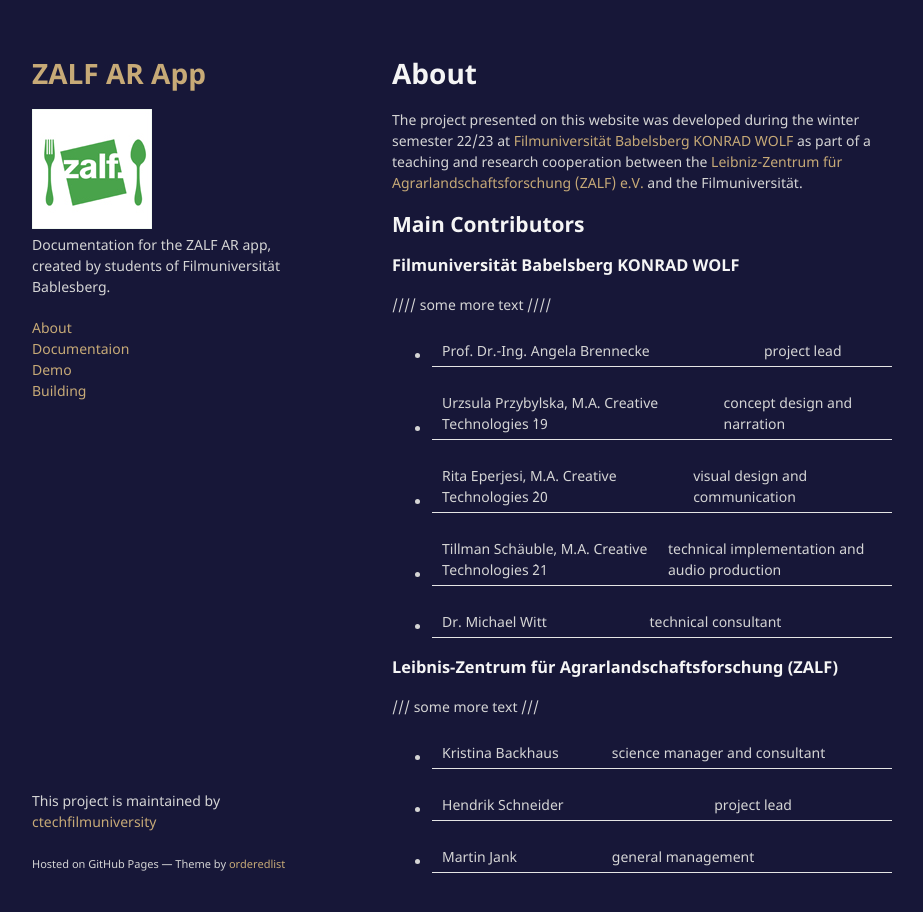
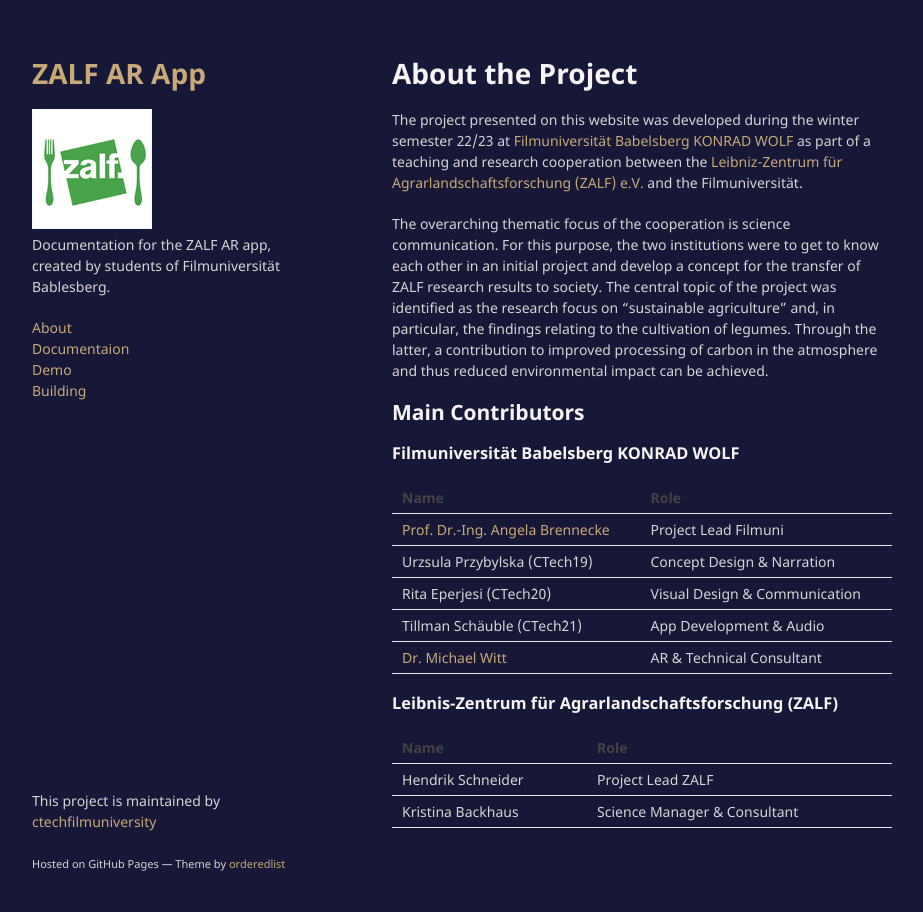
Before and after one commit to ctechfilmuniversity/zalf-ar-documentation, a Jekyll site: the page built from about.md, in a window 1280 px wide and 943 px high. Shown: the top 912 px of the window, without its empty margins (178-1101 px from the left). Built offline with Jekyll 4.4.1, drawn with Linux system fonts in a browser that asks for light colours; our own code applies the rules of GitHub Pages for plain Markdown files.

Commit message:
updating main and about pages

```diff
--- a/about.md
+++ b/about.md
@@ -2,26 +2,29 @@
 layout: default
 ---
 
-# About
+# About the Project
 
 The project presented on this website was developed during the winter semester 22/23 at [Filmuniversität Babelsberg KONRAD WOLF](https://www.filmuniversitaet.de) as part of a teaching and research cooperation between the [Leibniz-Zentrum für Agrarlandschaftsforschung (ZALF) e.V.](https://www.zalf.de/de/Seiten/ZALF.aspx) and the Filmuniversität.
+
+The overarching thematic focus of the cooperation is science communication. For this purpose, the two institutions were to get to know each other in an initial project and develop a concept for the transfer of ZALF research results to society. The central topic of the project was identified as the research focus on "sustainable agriculture" and, in particular, the findings relating to the cultivation of legumes. Through the latter, a contribution to improved processing of carbon in the atmosphere and thus reduced environmental impact can be achieved.
 
 ## Main Contributors
 
 ### Filmuniversität Babelsberg KONRAD WOLF
 
-//// some more text ////
+| Name | Role |
+| :--- | :--- |
+| [Prof. Dr.-Ing. Angela Brennecke](https://www.filmuniversitaet.de/portrait/person/angela-brennecke)  | Project Lead Filmuni |
+| Urzsula Przybylska (CTech`19)   | Concept Design & Narration |
+| Rita Eperjesi (CTech`20)   | Visual Design & Communication |
+| Tillman Schäuble (CTech`21)   | App Development & Audio |
+| [Dr. Michael Witt](https://www.filmuniversitaet.de/portrait/person/michael-witt)   | AR & Technical Consultant |
 
-- Prof. Dr.-Ing. Angela Brennecke | project lead
--	Urzsula Przybylska, M.A. Creative Technologies `19 | concept design and narration
--	Rita Eperjesi, M.A. Creative Technologies `20 | visual design and communication
--	Tillman Schäuble, M.A. Creative Technologies `21 | technical implementation and audio production
-- Dr. Michael Witt | technical consultant
+
 
 ### Leibnis-Zentrum für Agrarlandschaftsforschung (ZALF)
 
-/// some more text ///
-
--	Kristina Backhaus | science manager and consultant
--	Hendrik Schneider | project lead
--	Martin Jank | general management
+| Name | Role |
+| :--- | :--- |
+| Hendrik Schneider | Project Lead ZALF |
+| Kristina Backhaus  | Science Manager & Consultant |
```
Also changed, not shown: index.md (+7 -4 lines).
